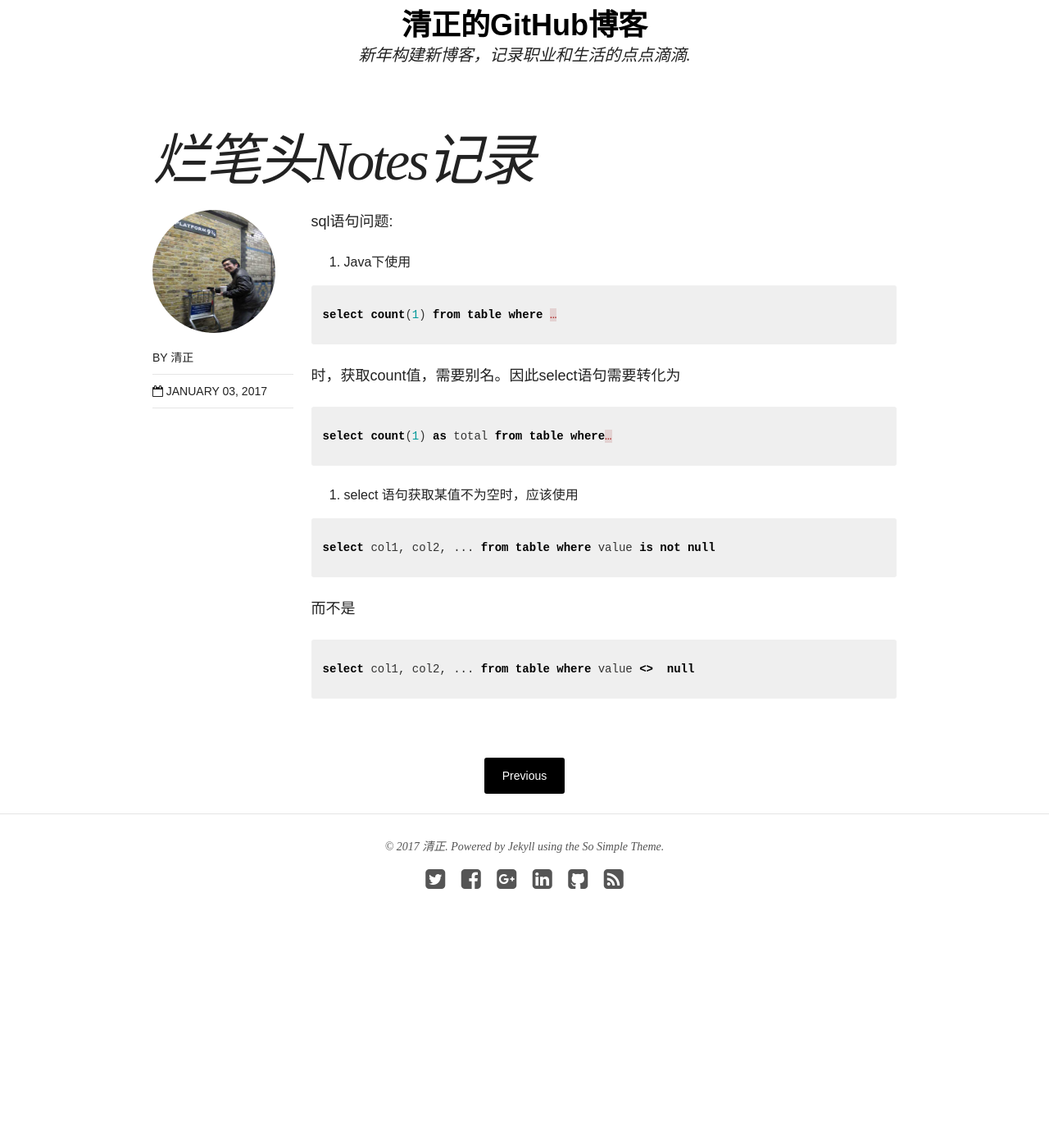
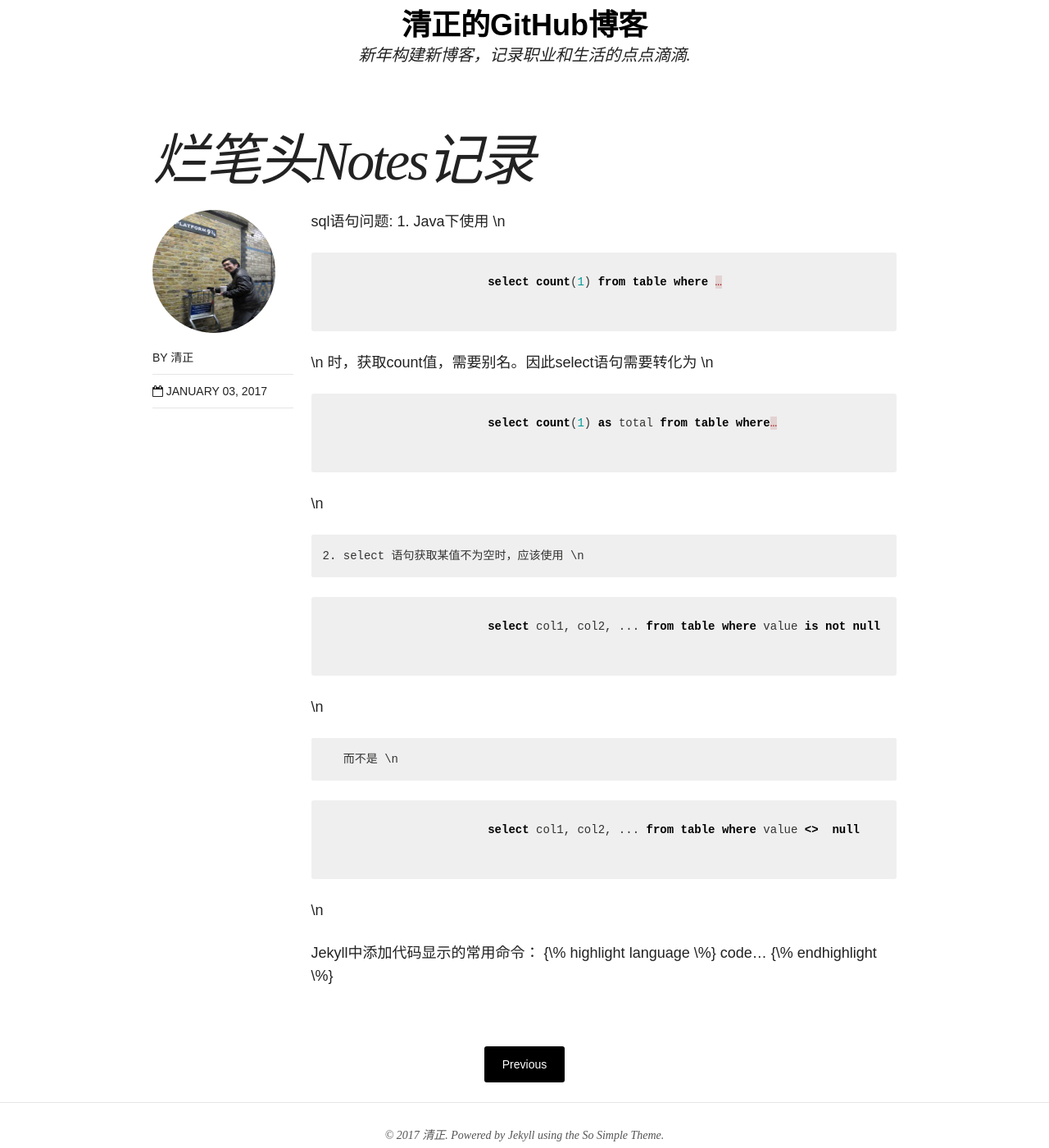
Before and after one commit to zqz981/zqz981.github.io, a Jekyll site: the page built from _posts/blog/2017-01-03-notes.md, in a window 1280 px wide and 1400 px high, scrolled down 316 px. Shown: the whole window at 82% size. Built offline with Jekyll 4.4.1, drawn with Linux system fonts in a browser that asks for light colours; nearby versions of some CDN libraries; before the commit the page ends 1500 px from its top, so only the background shows below that.

Commit message:
change hight syntax and more

```diff
--- a/_posts/blog/2017-01-03-notes.md
+++ b/_posts/blog/2017-01-03-notes.md
@@ -4,22 +4,26 @@
 category: 烂笔头Notes
 ---
 sql语句问题:
-1. Java下使用
-{% highlight sql  %}
-select count(1) from table where …
-{% endhighlight  %}
-时，获取count值，需要别名。因此select语句需要转化为
+	1. Java下使用 \n
+		{% highlight sql  %}
+			select count(1) from table where …
+		{% endhighlight  %} \n
+	   时，获取count值，需要别名。因此select语句需要转化为 \n
+		{% highlight sql  %}
+			select count(1) as total from table where…
+		{% endhighlight  %} \n
 
-{% highlight sql  %}
-select count(1) as total from table where…
-{% endhighlight  %}
+	2. select 语句获取某值不为空时，应该使用 \n
+		{% highlight sql  %}
+			select col1, col2, ... from table where value is not null
+		{% endhighlight  %}\n
 
-2. select 语句获取某值不为空时，应该使用
-{% highlight sql  %}
-select col1, col2, ... from table where value is not null
-{% endhighlight  %}
+	   而不是 \n
+		{% highlight sql  %}
+			select col1, col2, ... from table where value <>  null
+		{% endhighlight  %}\n
 
-而不是
-{% highlight sql  %}
-select col1, col2, ... from table where value <>  null
-{% endhighlight  %}
+Jekyll中添加代码显示的常用命令：
+	\{\% highlight language \%\}
+		code...
+	\{\% endhighlight \%\}
```
